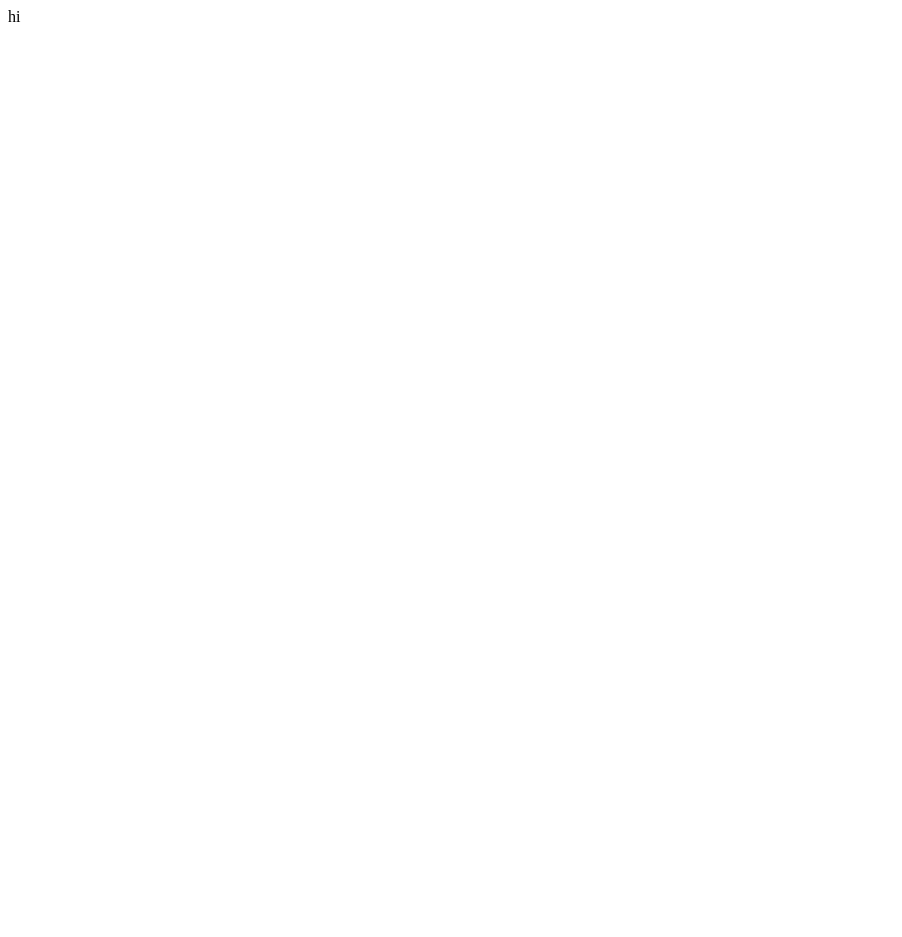
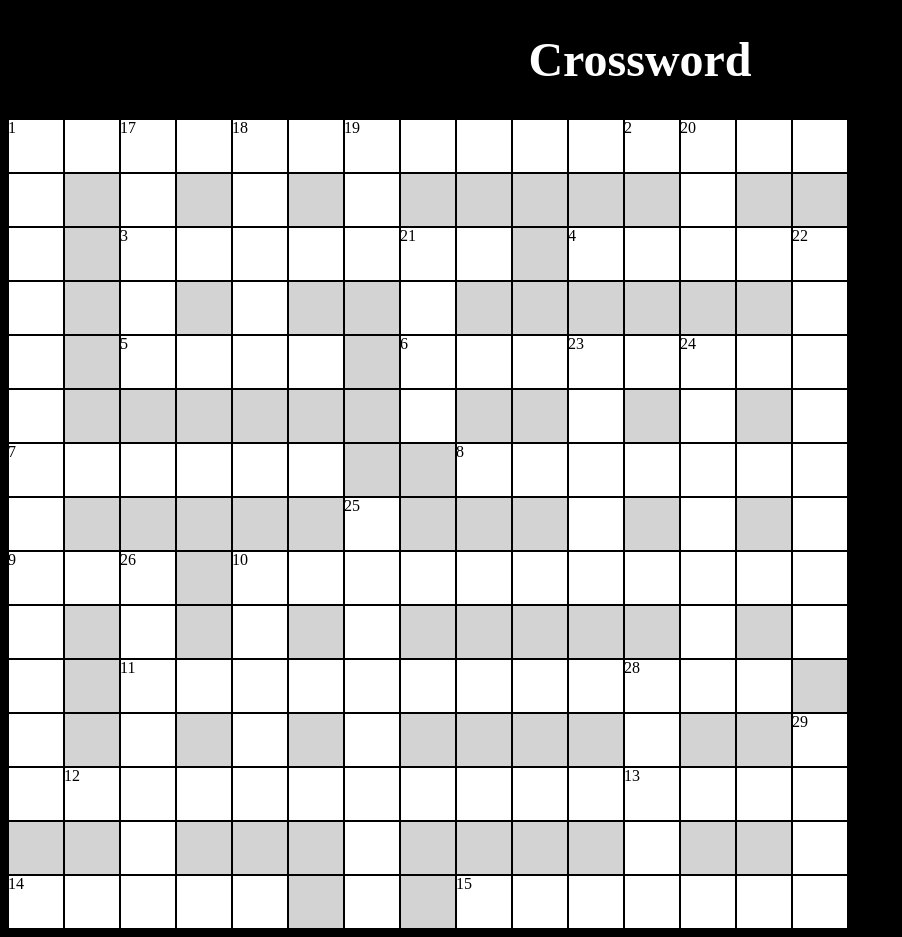
Before and after one commit to inshiya-simform/Crossword, a website built with Parcel: page index.html in a window 1280 px wide. Shown: the whole page, without its empty margins (0-902 px from the left). Before the commit the page ends 800 px from the top, so only its background shows below. Built offline with nearby package versions, Linux system fonts and the light colour scheme.

Commit message:
feature: dynamic grid for crossword puzzle

```diff
--- /dev/null
+++ b/index.css
@@ -0,0 +1,42 @@
+body{
+    background-color: black;
+}
+h1{
+    color: white;
+    font-size: 3rem;
+    text-align: center;
+}
+ul{
+    padding: 0;
+    margin: 0;
+    display: flex;
+}
+li{
+    list-style: none;
+    position: relative;
+}
+input{
+    background-color: none;
+    border: 1px solid black;
+    width: 50px;
+    height: 50px;
+    font-size: 2rem;
+    font-weight: bold;
+    text-indent: calc(15);
+}
+.main-contaienr{
+    display: flex;
+}
+#grid{
+    display: grid;
+}
+.active{
+    background-color: white;
+}
+.inactive{
+    background-color: lightgrey;
+}
+.inactive:focus, .inactive:disabled{
+    outline: none;
+    cursor: not-allowed;
+}
--- a/index.html
+++ b/index.html
@@ -4,10 +4,17 @@
     <meta charset="UTF-8" />
     <meta name="viewport" content="width=device-width, initial-scale=1.0" />
     <link rel="icon" href="/public/logo.svg"/>
+    <link rel="stylesheet" href="index.css"/>
     <title>Crossword</title>
   </head>
   <body>
-    hi
+    <h1>Crossword</h1>
+    <main class="main-container">
+      <div id="grid">
+      </div>
+      <ul id="clues">
+      </ul>
+    </main>
   </body>
-  <script src="/src/index.ts"></script>
+  <script type="module" src="/src/index.ts"></script>
 </html>
--- /dev/null
+++ b/src/constant.ts
@@ -0,0 +1 @@
+export const GRID_SIZE = 15
--- /dev/null
+++ b/src/crossword.ts
@@ -0,0 +1,62 @@
+import { GRID_SIZE } from "./constant";
+import { data } from "./data";
+import { generateInitialGrid } from "./util";
+
+type Position={
+    id:number,
+    row:number,
+    col:number
+}[]
+export class Crossword {
+    size:number;
+    grid:string[][];
+    positions:Position = [];
+    constructor(){
+        this.size = GRID_SIZE;
+        this.grid = generateInitialGrid();
+        this.positions = this.getStartPositions();
+    }
+    getIdByPosition(rowIndex:number,colIndex:number):string | null{
+        const element= this.positions.find((element)=>element.row === rowIndex && element.col === colIndex)
+        if(element){return element.id.toString()}
+        else return null
+    }
+    generateCrossword(){
+        data.forEach((element)=>{
+            if(element.dir === "vertical"){
+                this.placeWordVertically(element.word,element.row,element.col);
+            }else{
+                this.placeWordHorizontally(element.word,element.row,element.col);
+            }
+        })
+        return this.grid;
+    }
+    private getStartPositions(){
+        data.forEach((element)=>{
+            this.positions.push({
+                id: element.id,
+                row: element.row,
+                col: element.col
+            })
+        })
+        return this.positions
+    }
+    private placeWordVertically(word:string, row:number, col:number){
+        if(row + word.length > this.size){
+            throw new Error("Word does not fit vertically")
+        }else{
+            for(let i=0;i<word.length;i++){
+                this.grid[row+i][col] = word[i]
+            }
+        }
+    }
+    private placeWordHorizontally(word:string, row:number, col:number){
+        if(col + word.length > this.size){
+            throw new Error("Word does not fit horizontally")
+        }else{
+            for(let i=0;i<word.length;i++){
+                this.grid[row][col+i] = word[i]
+            }
+        }
+    }
+}
--- a/src/data.ts
+++ b/src/data.ts
@@ -1,5 +1,6 @@
 export const data= [
         {
+            "id":1,
             "word": "marie curie",
             "clue": "French-Polish scientist who used to carry radium in her pocket",
             "row": 0,
@@ -8,6 +9,7 @@ export const data= [
             "linkedTo": []
         },
         {
+            "id":2,
             "word": "nasa",
             "clue": "American space program, abbr.",
             "row": 0,
@@ -16,6 +18,7 @@ export const data= [
             "linkedTo": []
         },
         {
+            "id":3,
             "word": "braille",
             "clue": "A way for the visually impaired to read",
             "row": 2,
@@ -24,6 +27,7 @@ export const data= [
             "linkedTo": []
         },
         {
+            "id":4,
             "word": "media",
             "clue": "Marshall McLuhan's main field of study",
             "row": 2,
@@ -32,6 +36,7 @@ export const data= [
             "linkedTo": []
         },
         {
+            "id":5,
             "word": "tele",
             "clue": "Prefix for vision or phone",
             "row": 4,
@@ -40,6 +45,7 @@ export const data= [
             "linkedTo": []
         },
         {
+            "id":6,
             "word": "computer",
             "clue": "What once filled an entire room now fits in our pockets",
             "row": 4,
@@ -48,6 +54,7 @@ export const data= [
             "linkedTo": []
         },
         {
+            "id":7,
             "word": "matter",
             "clue": "Dark ______, substance which occupies most of [9E-D]",
             "row": 6,
@@ -62,6 +69,7 @@ export const data= [
             ]
         },
         {
+            "id":8,
             "word": "neutral",
             "clue": "State of an atom with an equal number of electrons and protons",
             "row": 6,
@@ -70,6 +78,7 @@ export const data= [
             "linkedTo": []
         },
         {
+            "id":9,
             "word": "sms",
             "clue": "Phone message, abbr.",
             "row": 8,
@@ -78,6 +87,7 @@ export const data= [
             "linkedTo": []
         },
         {
+            "id":10,
             "word": "smithsonian",
             "clue": "American's largest museum complex",
             "row": 8,
@@ -86,6 +96,7 @@ export const data= [
             "linkedTo": []
         },
         {
+            "id":11,
             "word": "ada lovelace",
             "clue": "English mathematician considered to be the first computer programmer",
             "row": 10,
@@ -94,6 +105,7 @@ export const data= [
             "linkedTo": []
         },
         {
+            "id":12,
             "word": "mine kafon",
             "clue": "Autonomous wind-powered minesweeper",
             "row": 12,
@@ -102,6 +114,7 @@ export const data= [
             "linkedTo": []
         },
         {
+            "id":13,
             "word": "mole",
             "clue": "The basic unit of measurement for substance",
             "row": 12,
@@ -110,6 +123,7 @@ export const data= [
             "linkedTo": []
         },
         {
+            "id":14,
             "word": "sonar",
             "clue": "Sound-based navigation method",
             "row": 14,
@@ -118,6 +132,7 @@ export const data= [
             "linkedTo": []
         },
         {
+            "id":15,
             "word": "fiction",
             "clue": "A genre of literature based on futuristic imagination",
             "row": 14,
@@ -126,6 +141,7 @@ export const data= [
             "linkedTo": []
         },
         {
+            "id":16,
             "word": "mae c jemison",
             "clue": "First black woman to travel into space",
             "row": 0,
@@ -134,6 +150,7 @@ export const data= [
             "linkedTo": []
         },
         {
+            "id":17,
             "word": "robot",
             "clue": "Computer programmed machine",
             "row": 0,
@@ -142,6 +159,7 @@ export const data= [
             "linkedTo": []
         },
         {
+            "id":18,
             "word": "email",
             "clue": "Computer message",
             "row": 0,
@@ -150,6 +168,7 @@ export const data= [
             "linkedTo": []
         },
         {
+            "id":19,
             "word": "url",
             "clue": "Web browser entry, abbr.",
             "row": 0,
@@ -158,6 +177,7 @@ export const data= [
             "linkedTo": []
         },
         {
+            "id":20,
             "word": "add",
             "clue": "One of the four basic operations of math",
             "row": 0,
@@ -166,6 +186,7 @@ export const data= [
             "linkedTo": []
         },
         {
+            "id":21,
             "word": "lock",
             "clue": "What a key opens",
             "row": 2,
@@ -174,6 +195,7 @@ export const data= [
             "linkedTo": []
         },
         {
+            "id":22,
             "word": "airplane",
             "clue": "The Wrights Brothers' invention",
             "row": 2,
@@ -182,6 +204,7 @@ export const data= [
             "linkedTo": []
         },
         {
+            "id":23,
             "word": "pluto",
             "clue": "Celestial body orbiting the sun, demoted to a dwarf planet in 2006",
             "row": 4,
@@ -190,6 +213,7 @@ export const data= [
             "linkedTo": []
         },
         {
+            "id":24,
             "word": "turbine",
             "clue": "Key component in wind power plants",
             "row": 4,
@@ -198,6 +222,7 @@ export const data= [
             "linkedTo": []
         },
         {
+            "id":25,
             "word": "kilowatt",
             "clue": "Unit of measurement for electrical power",
             "row": 7,
@@ -206,6 +231,7 @@ export const data= [
             "linkedTo": []
         },
         {
+            "id":26,
             "word": "station",
             "clue": "Terminal for trains and buses - there's even one in [9E-D]",
             "row": 8,
@@ -220,6 +246,7 @@ export const data= [
             ]
         },
         {
+            "id":27,
             "word": "space",
             "clue": "Where [7A-A], [5K-D] and [11L-D] come from",
             "row": 8,
@@ -244,6 +271,7 @@ export const data= [
             ]
         },
         {
+            "id":28,
             "word": "comet",
             "clue": "Interstellar traveller with a shiny tail",
             "row": 10,
@@ -252,6 +280,7 @@ export const data= [
             "linkedTo": []
         },
         {
+            "id":29,
             "word": "cern",
             "clue": "Home to the Large Hadron Collider, abbr.",
             "row": 11,
--- a/src/index.ts
+++ b/src/index.ts
@@ -1,2 +1,33 @@
-console.log("hi");
-console.log("inshiya");
+import { Crossword } from "./crossword";
+import { $ } from "./util";
+
+const gridElement = document.getElementById("grid")!;
+
+function renderGrid(){
+    const crossword = new Crossword();
+    const crosswordGrid = crossword.generateCrossword();
+    crosswordGrid.forEach((row,rowIndex)=>{
+        const rowElement = document.createElement('ul');
+        row.forEach((cell,colIndex)=>{
+            const inputElemet = document.createElement('input');
+            const wordIdElement = document.createElement('p');
+            wordIdElement.textContent = crossword.getIdByPosition(rowIndex,colIndex);
+            $(wordIdElement).css('color','black').css('position','absolute').css('top','0%').css('left','0%').css('padding','0').css('margin','0');
+            inputElemet.type = 'text'
+            inputElemet.className = cell ? 'active' : 'inactive';
+            if(inputElemet.className === 'inactive'){
+                inputElemet.disabled =true
+            }else{
+                inputElemet.disabled = false;
+            }
+            inputElemet.maxLength = 1;
+            const liElement = document.createElement('li');
+            liElement.appendChild(wordIdElement);
+            liElement.appendChild(inputElemet);
+            rowElement.appendChild(liElement);
+        })
+        gridElement.appendChild(rowElement);
+    })
+}
+
+renderGrid();
--- /dev/null
+++ b/src/util.ts
@@ -0,0 +1,24 @@
+import { GRID_SIZE } from "./constant";
+
+export function generateInitialGrid(){
+    const grid = []
+
+    for(let i=0;i<GRID_SIZE;i++){
+        const row = []
+        for(let j=0;j<GRID_SIZE;j++){
+            row.push("")
+        }
+        grid.push(row)
+    }
+    return grid
+}
+
+export function $(element:HTMLElement){
+    return {
+        element: element,
+        css: function (property:string, value:string){
+            element.style.setProperty(property,value)
+            return this
+        }
+    }
+}
```
